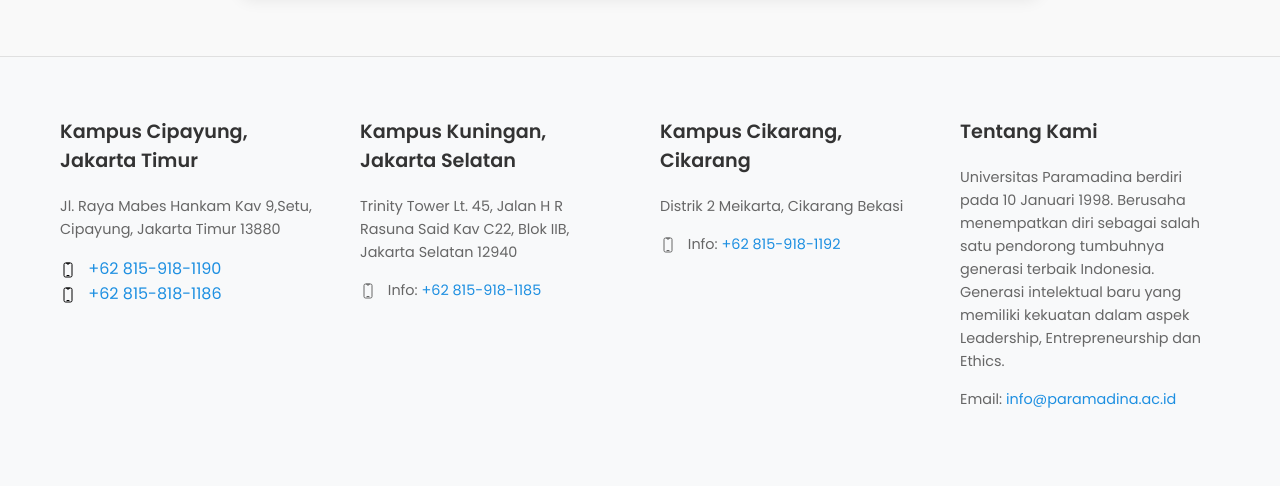
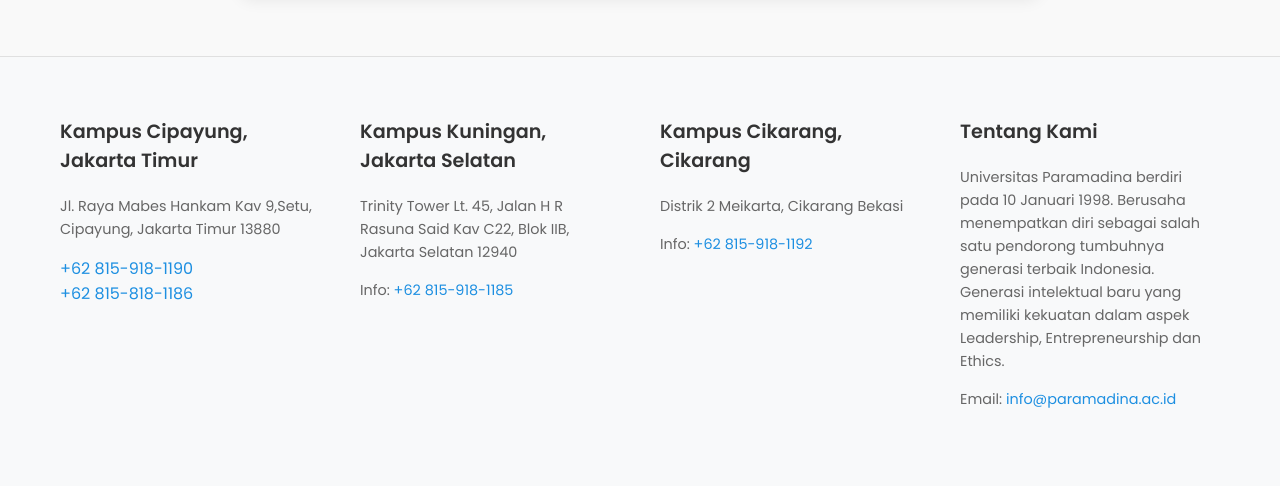
Before and after one commit to sodiqparamadina/pendaftaran, a PHP site: page / in a window 1280 px wide. Shown: the part 541-1027 px from the top of the page. Run offline with PHP 8.4, Linux system fonts and the light colour scheme; data that the repository does not hold is empty.

Commit message:
update delete svg footer

```diff
--- a/index.php
+++ b/index.php
@@ -217,13 +217,11 @@
           <p>Jl. Raya Mabes Hankam Kav 9,Setu, Cipayung, Jakarta Timur 13880</p>
           <div class="contact-info">
             <div class="contact-item">
-              <svg xmlns="http://www.w3.org/2000/svg" fill="none" viewBox="0 0 24 24" stroke-width="1.5" stroke="currentColor" class="size-6"><path stroke-linecap="round" stroke-linejoin="round" d="M10.5 1.5H8.25A2.25 2.25 0 0 0 6 3.75v16.5a2.25 2.25 0 0 0 2.25 2.25h7.5A2.25 2.25 0 0 0 18 20.25V3.75a2.25 2.25 0 0 0-2.25-2.25H13.5m-3 0V3h3V1.5m-3 0h3m-3 18.75h3" /></svg>
               <!-- <span>Info S1:</span> -->
               <a href="tel:+6281591811190">+62 815-918-1190</a>
               <!-- <a href="tel:+6281581811186">+62 815-818-1186</a> -->
             </div>
             <div class="contact-item">
-              <svg xmlns="http://www.w3.org/2000/svg" fill="none" viewBox="0 0 24 24" stroke-width="1.5" stroke="currentColor" class="size-6"><path stroke-linecap="round" stroke-linejoin="round" d="M10.5 1.5H8.25A2.25 2.25 0 0 0 6 3.75v16.5a2.25 2.25 0 0 0 2.25 2.25h7.5A2.25 2.25 0 0 0 18 20.25V3.75a2.25 2.25 0 0 0-2.25-2.25H13.5m-3 0V3h3V1.5m-3 0h3m-3 18.75h3" /></svg>
               <!-- <span>Info S2:</span> -->
               <a href="tel:+6281591811185">+62 815-818-1186</a>
             </div>
@@ -234,7 +232,7 @@
           <h3>Kampus Kuningan, Jakarta Selatan</h3>
           <p>Trinity Tower Lt. 45, Jalan H R Rasuna Said Kav C22, Blok IIB, Jakarta Selatan 12940</p>
           <div class="contact-info">
-            <p><svg xmlns="http://www.w3.org/2000/svg" fill="none" viewBox="0 0 24 24" stroke-width="1.5" stroke="currentColor" class="size-6"><path stroke-linecap="round" stroke-linejoin="round" d="M10.5 1.5H8.25A2.25 2.25 0 0 0 6 3.75v16.5a2.25 2.25 0 0 0 2.25 2.25h7.5A2.25 2.25 0 0 0 18 20.25V3.75a2.25 2.25 0 0 0-2.25-2.25H13.5m-3 0V3h3V1.5m-3 0h3m-3 18.75h3" /></svg> Info: <a href="tel:+6281591811185">+62 815-918-1185</a></p>
+            <p> Info: <a href="tel:+6281591811185">+62 815-918-1185</a></p>
           </div>
         </div>
 
@@ -242,7 +240,7 @@
           <h3>Kampus Cikarang, Cikarang</h3>
           <p>Distrik 2 Meikarta, Cikarang Bekasi</p>
           <div class="contact-info">
-            <p><svg xmlns="http://www.w3.org/2000/svg" fill="none" viewBox="0 0 24 24" stroke-width="1.5" stroke="currentColor" class="size-6"><path stroke-linecap="round" stroke-linejoin="round" d="M10.5 1.5H8.25A2.25 2.25 0 0 0 6 3.75v16.5a2.25 2.25 0 0 0 2.25 2.25h7.5A2.25 2.25 0 0 0 18 20.25V3.75a2.25 2.25 0 0 0-2.25-2.25H13.5m-3 0V3h3V1.5m-3 0h3m-3 18.75h3" /></svg> Info: <a href="tel:+6281591811192">+62 815-918-1192</a></p>
+            <p> Info: <a href="tel:+6281591811192">+62 815-918-1192</a></p>
           </div>
         </div>
 
```
